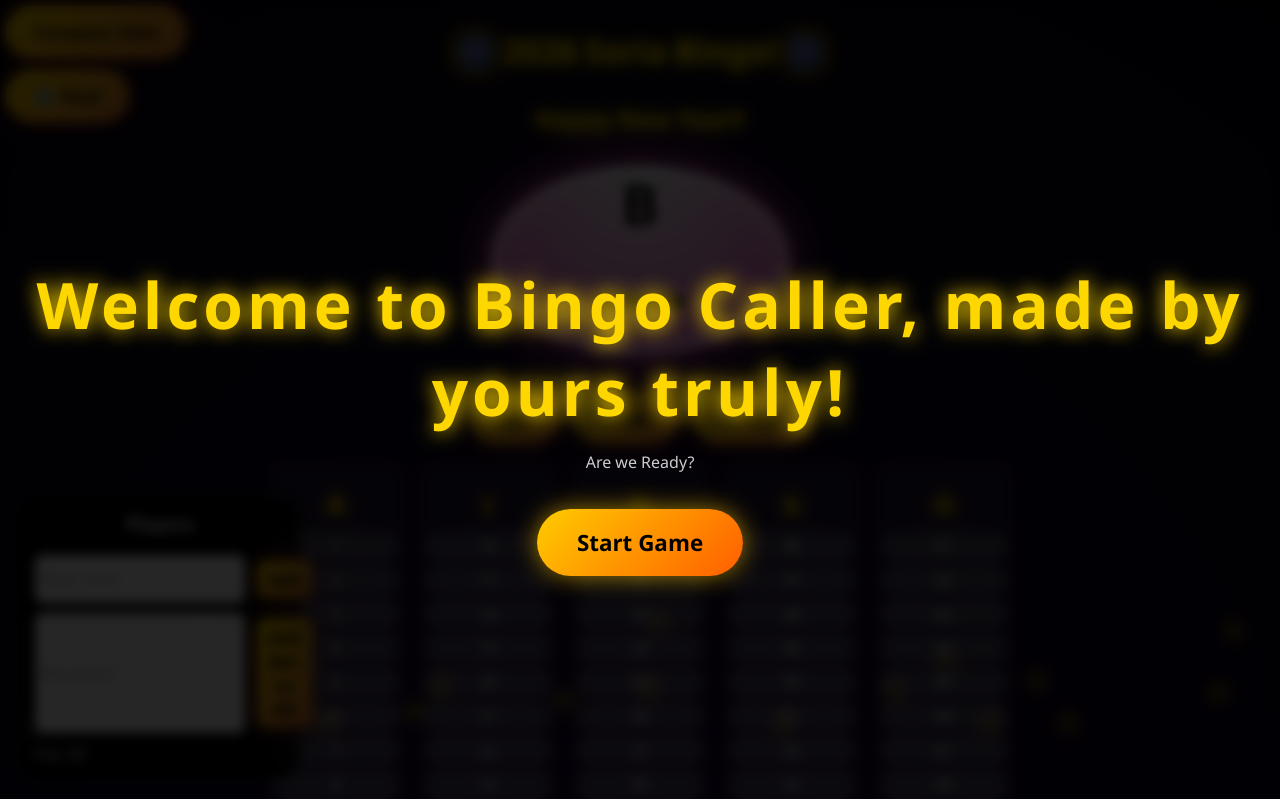
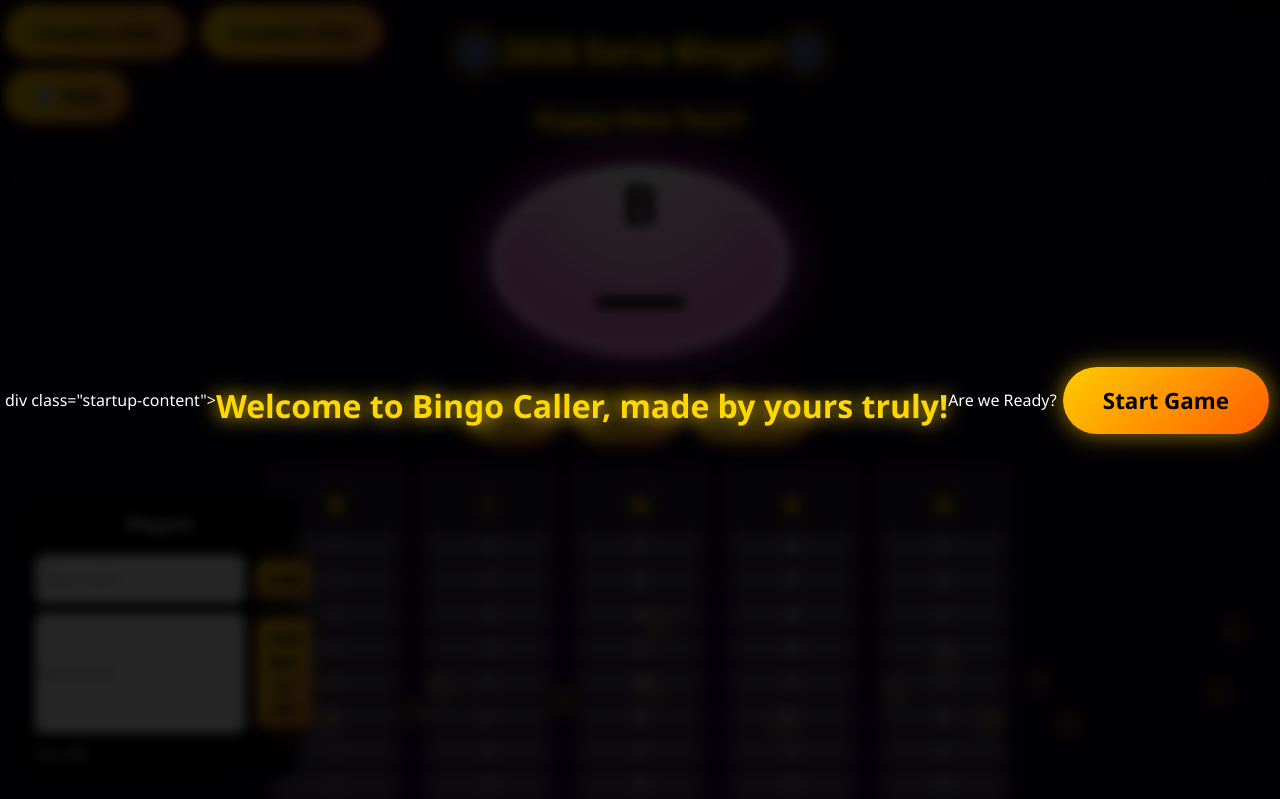
Before and after one commit to jksria/2026-bingo-host, a plain HTML site: page index.html in a window 1280 px wide. Shown: the top 799 px of the page. Drawn offline with Linux system fonts and the light colour scheme.

Commit message:
Update index.html

```diff
--- a/index.html
+++ b/index.html
@@ -196,20 +196,19 @@ canvas {
 </head>
 
 <body>
-
-<button id="resizeToggle">Compact View</button>
-
-<div id="app">
-  <!-- your entire bingo app here -->
-
-
 <div id="startupScreen">
-  <div class="startup-content">
+  div class="startup-content">
     <h1> Welcome to Bingo Caller, made by yours truly!</h1>
     <p>Are we Ready?</p>
     <button id="startGameBtn">Start Game</button>
   </div>
 </div>
+
+<button id="resizeToggle">Compact View</button>
+<button id="resizeToggle">Compact View</button>
+
+<div id="app">
+  <!-- your entire bingo app here -->
 
 <script src="script.js"></script>
 
```
